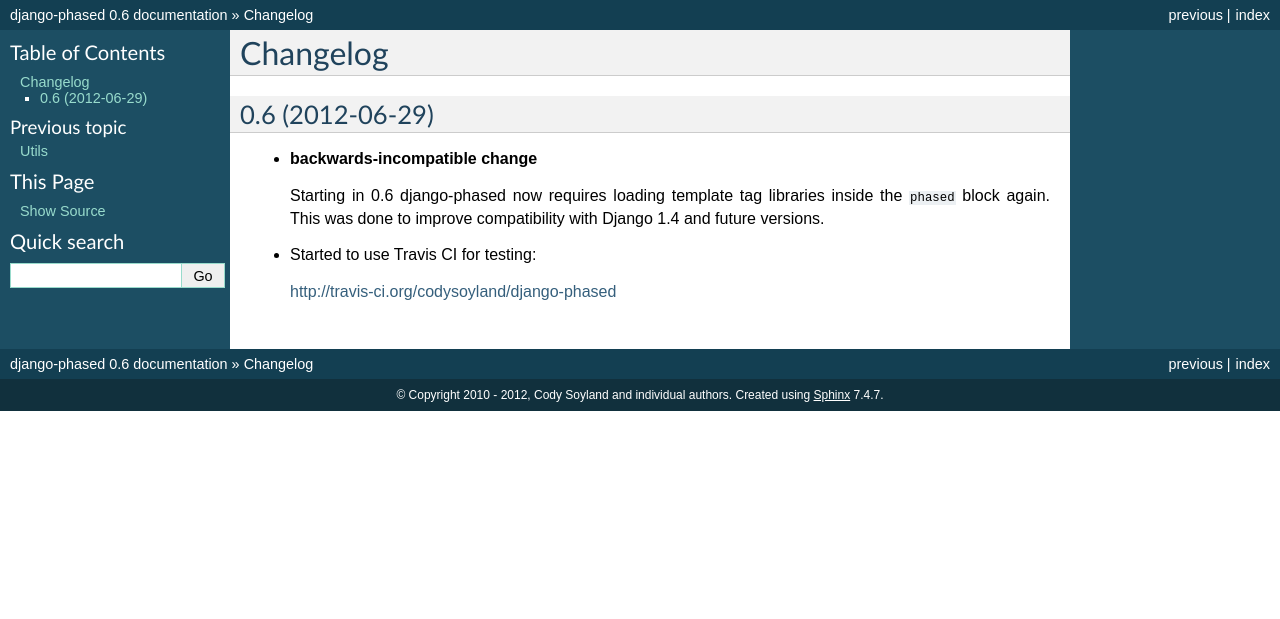
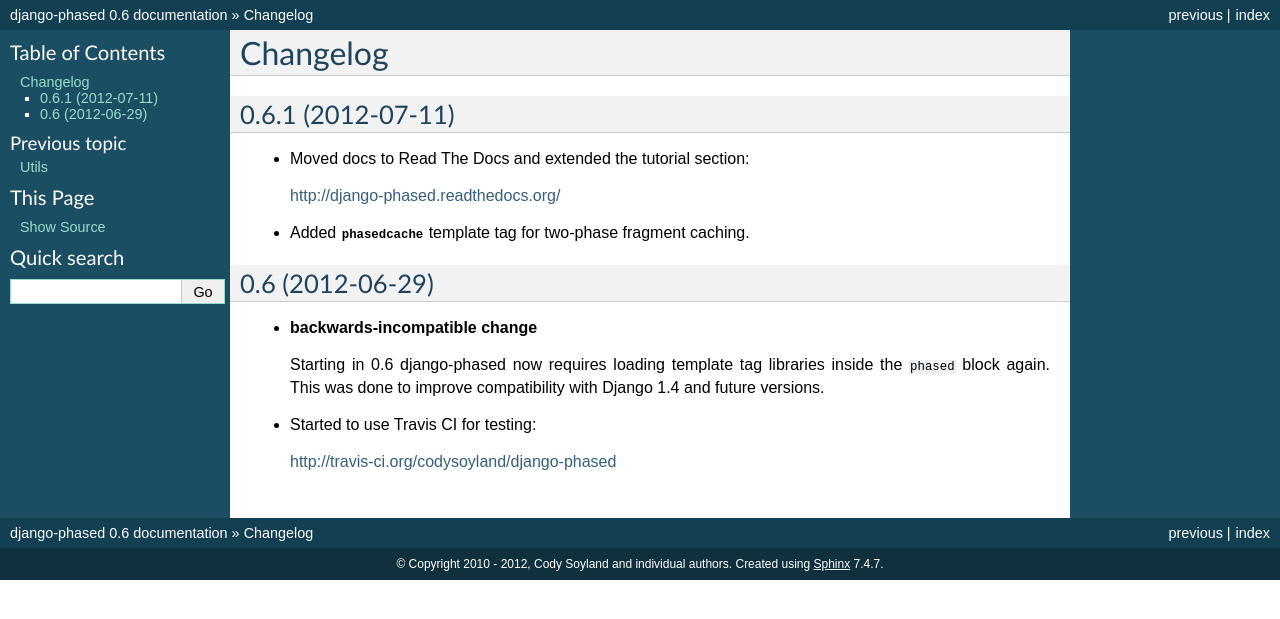
Before and after one commit to codysoyland/django-phased, a Sphinx documentation site: the page built from docs/changelog.rst, in a window 1280 px wide. Shown: the top 619 px of the page. Built offline with Sphinx 7.4.7, drawn with Linux system fonts in a browser that asks for light colours.

Commit message:
Added change log entries for 0.6.1.

```diff
--- a/docs/changelog.rst
+++ b/docs/changelog.rst
@@ -1,5 +1,15 @@
 Changelog
 =========
+
+0.6.1 (2012-07-11)
+------------------
+
+- Moved docs to Read The Docs and extended the tutorial section:
+
+  http://django-phased.readthedocs.org/
+
+- Added :attr:`~phased.templatetags.phased_tags.phasedcache` template
+  tag for two-phase fragment caching.
 
 0.6 (2012-06-29)
 ----------------
```
